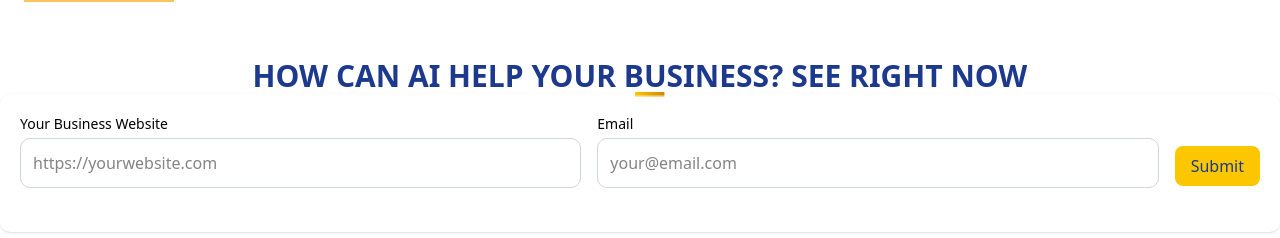
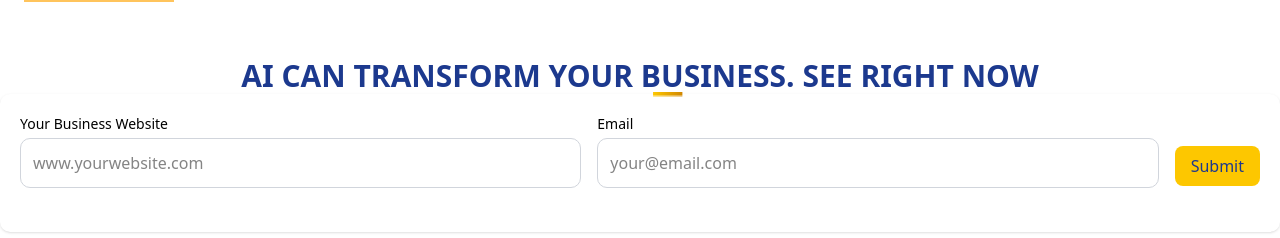
Before and after one commit to remote-cto/aiofy, a Next.js app: page / in a window 1280 px wide. Shown: the part 142-380 px from the top of the page. Built offline with nearby package versions, Linux system fonts and the light colour scheme.

Commit message:
chnages made

```diff
--- a/app/components/PromptSection.tsx
+++ b/app/components/PromptSection.tsx
@@ -147,7 +147,7 @@ const PromptSection = () => {
         onMouseLeave={handleMouseLeave}
       >
         <span className="bg-blue-900 bg-clip-text font-bold text-transparent text-center">
-          HOW CAN AI HELP{" "}
+          AI CAN TRANSFORM{" "}
           <span className="relative text-blue-900">
             YOUR BUSINESS
             <span
@@ -156,7 +156,7 @@ const PromptSection = () => {
               }`}
             ></span>
           </span>
-          ? SEE RIGHT NOW
+          . SEE RIGHT NOW
         </span>
       </h1>
       <div className="p-5 bg-white rounded-lg shadow-sm mb-8">
@@ -176,7 +176,7 @@ const PromptSection = () => {
                 required
                 value={formData.website}
                 onChange={handleChange}
-                placeholder="https://yourwebsite.com"
+                placeholder="www.yourwebsite.com"
                 className={`w-full p-3 border ${
                   formErrors.website ? "border-red-500" : "border-gray-300"
                 } rounded-lg focus:outline-none focus:ring-2 focus:ring-[#FFBF23]`}
```
